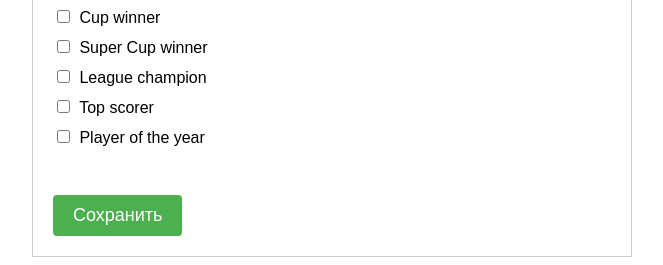
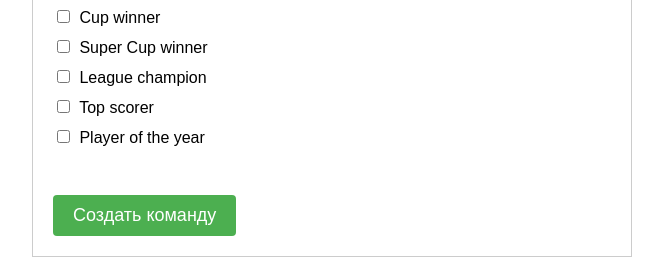
Before and after one commit to gmoroz/lab1, a Django app: page /teams/create/ in a window 1280 px wide. Shown: the part 662-927 px from the top of the page, without its empty margins (308-971 px from the left). Run offline with Django 4.2, Linux system fonts and the light colour scheme; data comes from the database, SQL or seed files in the repository; parts of the project's set-up code (start-up, migrations or seed data) failed here and were passed over.

```diff
--- a/templates/team_create.html
+++ b/templates/team_create.html
@@ -8,7 +8,7 @@
   </head>
   <body>
     <h1>Создать новую команду</h1>
-    <form id="team-form">
+    <form id="team-form" action="/teams/" method="POST">
       <label for="name">Название команды:</label>
       <input type="text" id="name" name="name" /><br />
 
@@ -39,7 +39,7 @@
       </div>
       <br />
 
-      <input type="submit" value="Сохранить" />
+      <input type="submit" value="Создать команду" />
     </form>
   </body>
 </html>
```
